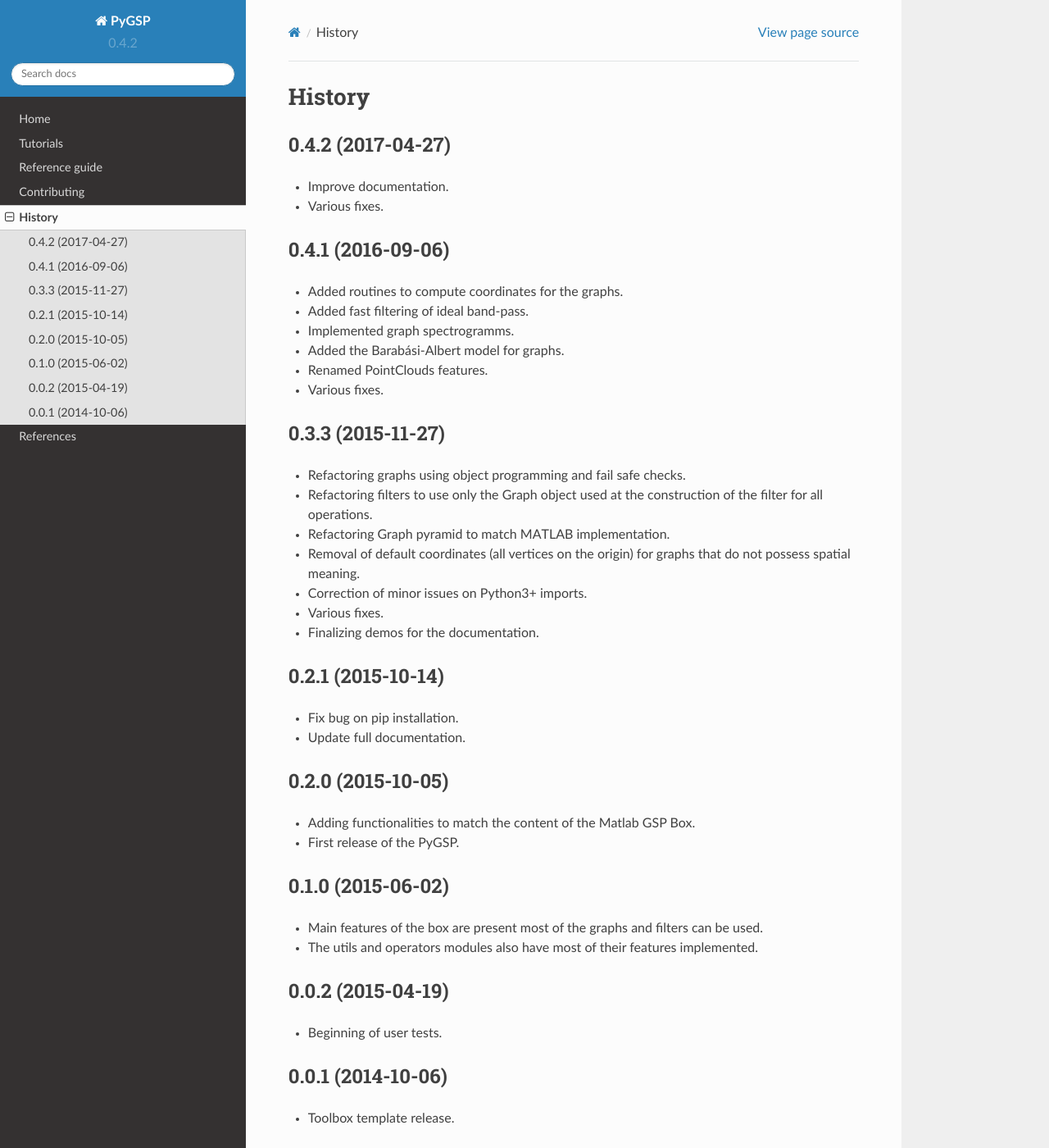
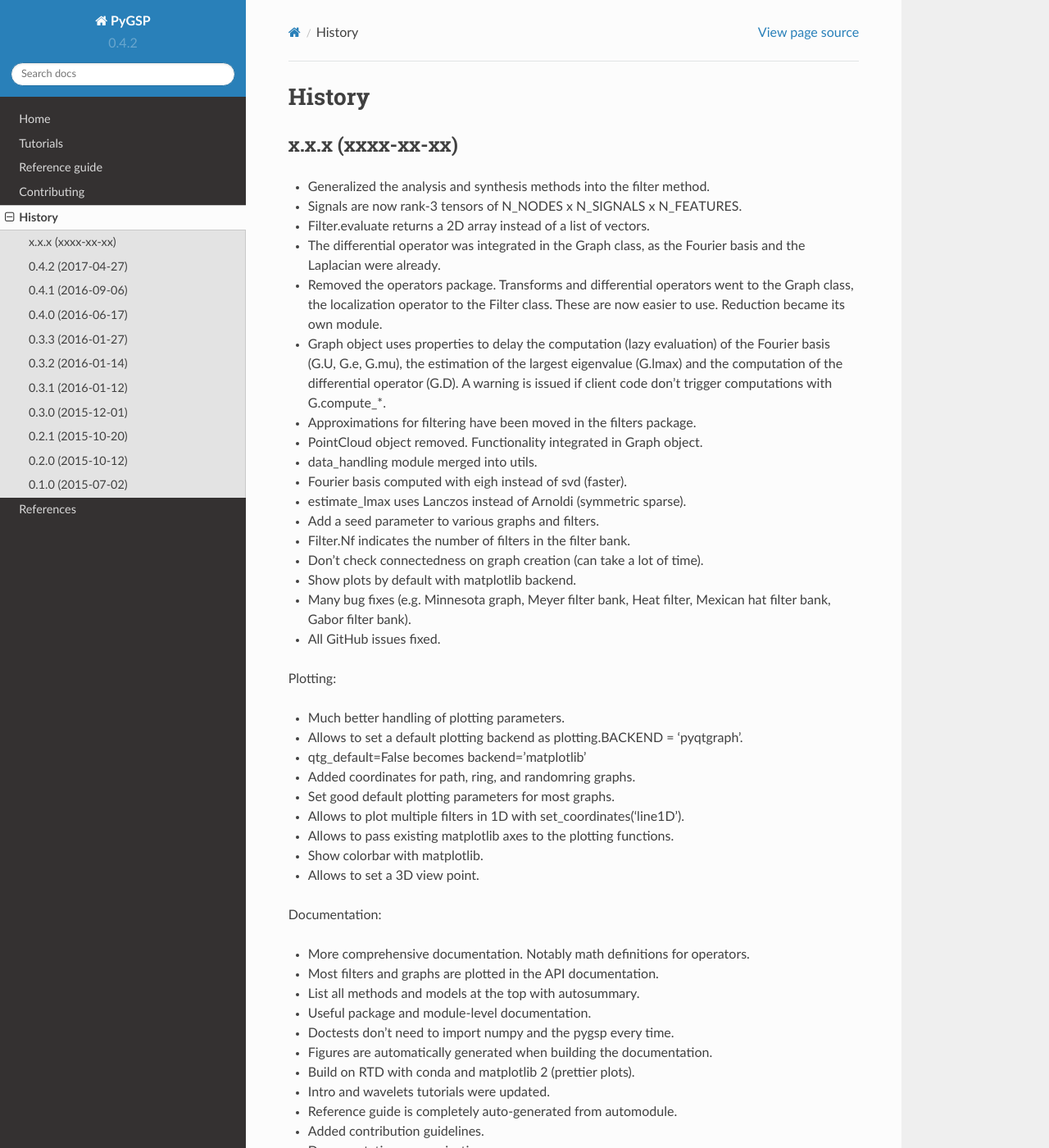
Before and after one commit to epfl-lts2/pygsp, a Sphinx documentation site: the page built from doc/history.rst, in a window 1280 px wide and 1400 px high. Shown: the whole window at 82% size. Built offline with Sphinx 7.4.7 and the Read the Docs theme 2.0.0, drawn with Linux system fonts in a browser that asks for light colours; some of the changed text lies outside the part shown.

Commit message:
complete history

```diff
--- a/doc/history.rst
+++ b/doc/history.rst
@@ -1,6 +1,74 @@
 =======
 History
 =======
+
+x.x.x (xxxx-xx-xx)
+------------------
+
+* Generalized the analysis and synthesis methods into the filter method.
+* Signals are now rank-3 tensors of N_NODES x N_SIGNALS x N_FEATURES.
+* Filter.evaluate returns a 2D array instead of a list of vectors.
+* The differential operator was integrated in the Graph class, as the Fourier
+  basis and the Laplacian were already.
+* Removed the operators package. Transforms and differential operators went to
+  the Graph class, the localization operator to the Filter class. These are now
+  easier to use. Reduction became its own module.
+* Graph object uses properties to delay the computation (lazy evaluation) of
+  the Fourier basis (G.U, G.e, G.mu), the estimation of the largest eigenvalue
+  (G.lmax) and the computation of the differential operator (G.D). A warning is
+  issued if client code don't trigger computations with G.compute_*.
+* Approximations for filtering have been moved in the filters package.
+* PointCloud object removed. Functionality integrated in Graph object.
+* data_handling module merged into utils.
+* Fourier basis computed with eigh instead of svd (faster).
+* estimate_lmax uses Lanczos instead of Arnoldi (symmetric sparse).
+* Add a seed parameter to various graphs and filters.
+* Filter.Nf indicates the number of filters in the filter bank.
+* Don't check connectedness on graph creation (can take a lot of time).
+* Show plots by default with matplotlib backend.
+* Many bug fixes (e.g. Minnesota graph, Meyer filter bank, Heat filter, Mexican
+  hat filter bank, Gabor filter bank).
+* All GitHub issues fixed.
+
+Plotting:
+
+* Much better handling of plotting parameters.
+* Allows to set a default plotting backend as plotting.BACKEND = 'pyqtgraph'.
+* qtg_default=False becomes backend='matplotlib'
+* Added coordinates for path, ring, and randomring graphs.
+* Set good default plotting parameters for most graphs.
+* Allows to plot multiple filters in 1D with set_coordinates('line1D').
+* Allows to pass existing matplotlib axes to the plotting functions.
+* Show colorbar with matplotlib.
+* Allows to set a 3D view point.
+
+Documentation:
+
+* More comprehensive documentation. Notably math definitions for operators.
+* Most filters and graphs are plotted in the API documentation.
+* List all methods and models at the top with autosummary.
+* Useful package and module-level documentation.
+* Doctests don't need to import numpy and the pygsp every time.
+* Figures are automatically generated when building the documentation.
+* Build on RTD with conda and matplotlib 2 (prettier plots).
+* Intro and wavelets tutorials were updated.
+* Reference guide is completely auto-generated from automodule.
+* Added contribution guidelines.
+* Documentation reorganization.
+* Check that hyperlinks are valid.
+
+Tests and infrastructure:
+
+* Start test coverage analysis.
+* Much more comprehensive tests. Coverage increased from 40% to 80%.
+  Many bugs were uncovered.
+* Always test with virtual X framebuffer to avoid the opening of lots of
+  windows.
+* Tested on Python 2.7, 3.4, 3.5, 3.6.
+* Clean configuration files.
+* Not using tox anymore (too painful to maintain multiple Pythons locally).
+* Sort out installation of dependencies. Plotting should now work right away.
+* Completely migrate development on GitHub.
 
 0.4.2 (2017-04-27)
 ------------------
@@ -13,12 +81,15 @@ History
 
 * Added routines to compute coordinates for the graphs.
 * Added fast filtering of ideal band-pass.
-* Implemented graph spectrogramms.
+* Implemented graph spectrograms.
 * Added the Barabási-Albert model for graphs.
 * Renamed PointClouds features.
 * Various fixes.
 
-0.3.3 (2015-11-27)
+0.4.0 (2016-06-17)
+------------------
+
+0.3.3 (2016-01-27)
 ------------------
 
 * Refactoring graphs using object programming and fail safe checks.
@@ -29,30 +100,29 @@ History
 * Various fixes.
 * Finalizing demos for the documentation.
 
-0.2.1 (2015-10-14)
+0.3.2 (2016-01-14)
+------------------
+
+0.3.1 (2016-01-12)
+------------------
+
+0.3.0 (2015-12-01)
+------------------
+
+0.2.1 (2015-10-20)
 ------------------
 
 * Fix bug on pip installation.
 * Update full documentation.
 
-0.2.0 (2015-10-05)
+0.2.0 (2015-10-12)
 ------------------
 
 * Adding functionalities to match the content of the Matlab GSP Box.
 * First release of the PyGSP.
 
-0.1.0 (2015-06-02)
+0.1.0 (2015-07-02)
 ------------------
 
 * Main features of the box are present most of the graphs and filters can be used.
 * The utils and operators modules also have most of their features implemented.
-
-0.0.2 (2015-04-19)
-------------------
-
-* Beginning of user tests.
-
-0.0.1 (2014-10-06)
-------------------
-
-* Toolbox template release.
```
